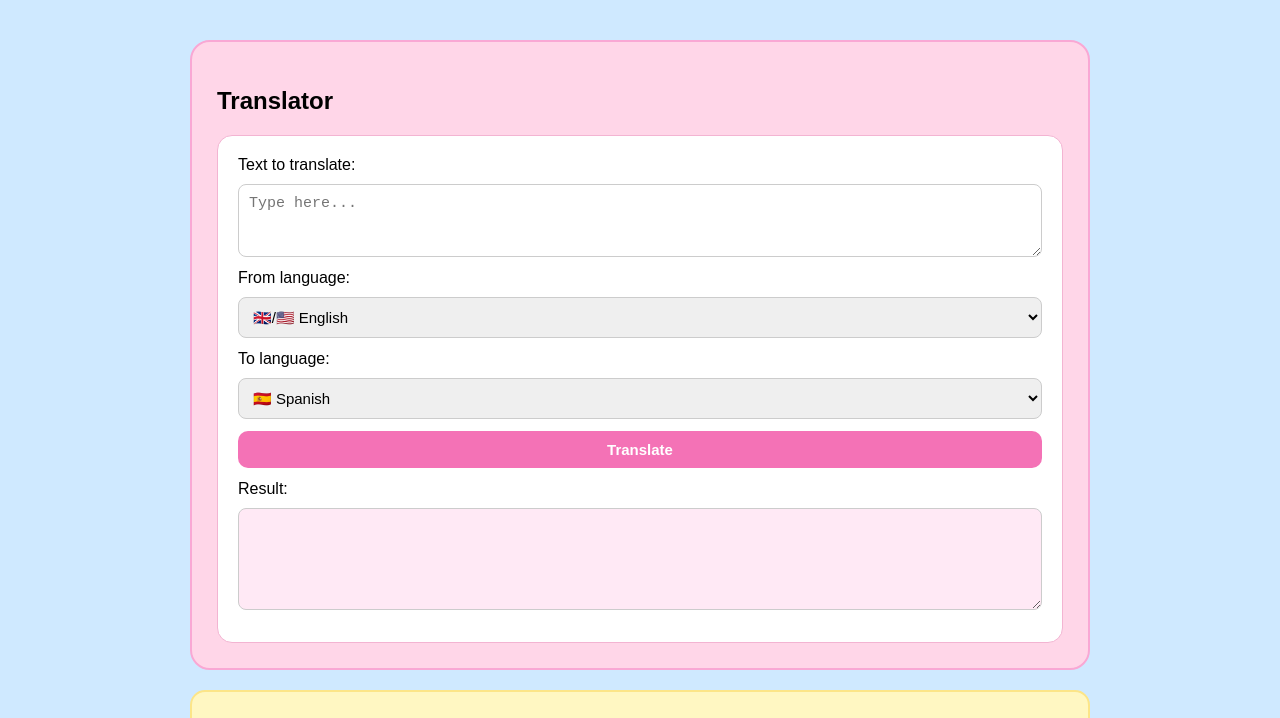
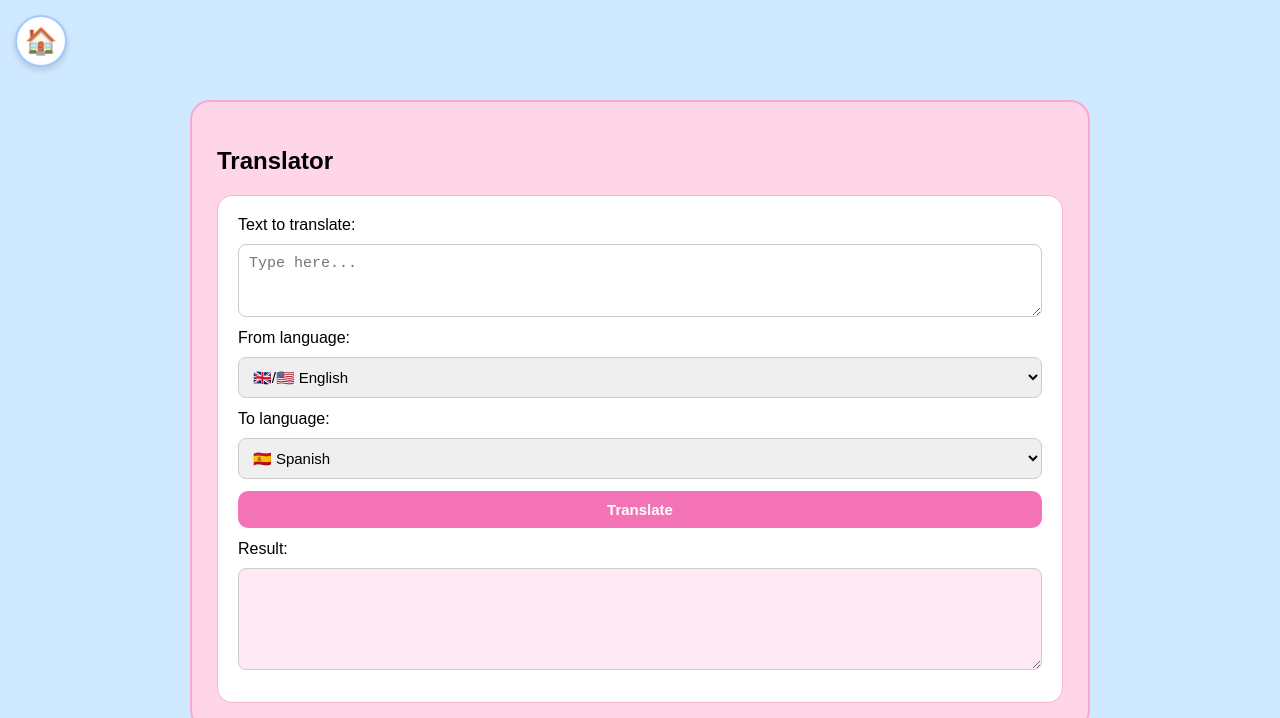
Before and after one commit to 27022023/Sky-Atlas-, a plain HTML site: page translator.html in a window 1280 px wide. Shown: the top 718 px of the page. Drawn offline with Linux system fonts and the light colour scheme.

Commit message:
Add home button to translator interface

```diff
--- a/translator.html
+++ b/translator.html
@@ -13,10 +13,30 @@ body {
   background: #cfe9ff;
 }
 
+/* HOME ICON */
+.home-btn {
+  position: fixed;
+  top: 15px;
+  left: 15px;
+  background: white;
+  border-radius: 50%;
+  width: 48px;
+  height: 48px;
+  display: flex;
+  justify-content: center;
+  align-items: center;
+  font-size: 26px;
+  border: 2px solid #a3c8ff;
+  cursor: pointer;
+  z-index: 999;
+  box-shadow: 0 3px 6px rgba(0,0,0,0.15);
+}
+
 #app {
   max-width: 900px;
   margin: 0 auto;
   padding: 20px;
+  padding-top: 80px; /* space for home icon */
 }
 
 .translator {
@@ -93,6 +113,9 @@ button {
 
 <body>
 
+<!-- HOME BUTTON -->
+<div class="home-btn" onclick="location.href='index.html'">🏠</div>
+
 <div id="app">
 
   <div class="translator">
@@ -150,7 +173,7 @@ const languages = [
   { code: "no", name: "Norwegian", flag: "🇳🇴" },
   { code: "sv", name: "Swedish", flag: "🇸🇪" },
   { code: "et", name: "Estonian", flag: "🇪🇪" },
-  { code: "ar", name: "Arabic", flag: "🇸🇦" }, // Egyptian Arabic uses same code
+  { code: "ar", name: "Arabic", flag: "🇸🇦" },
   { code: "ru", name: "Russian", flag: "🇷🇺" },
   { code: "uk", name: "Ukrainian", flag: "🇺🇦" },
   { code: "sr", name: "Serbian", flag: "🇷🇸" },
```
